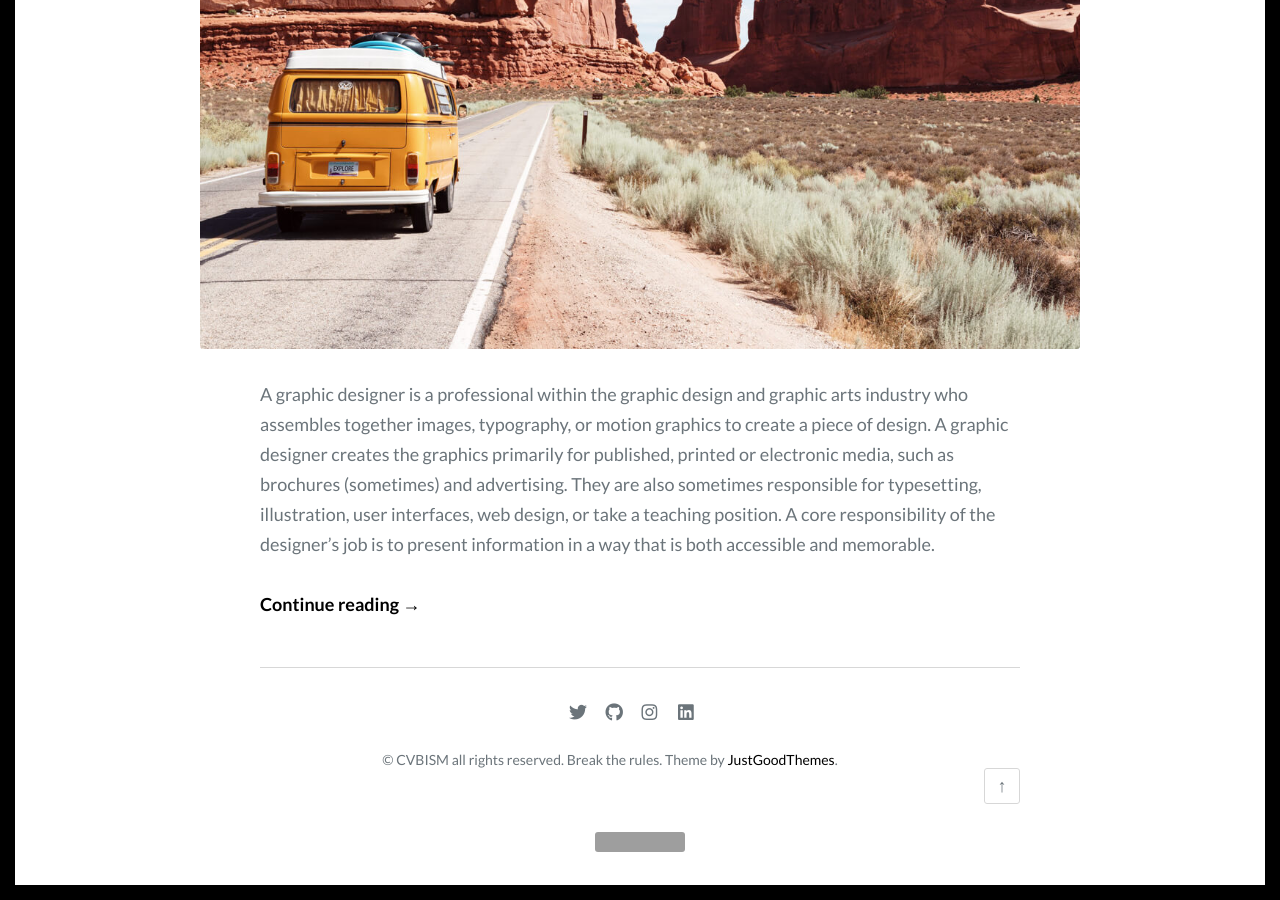
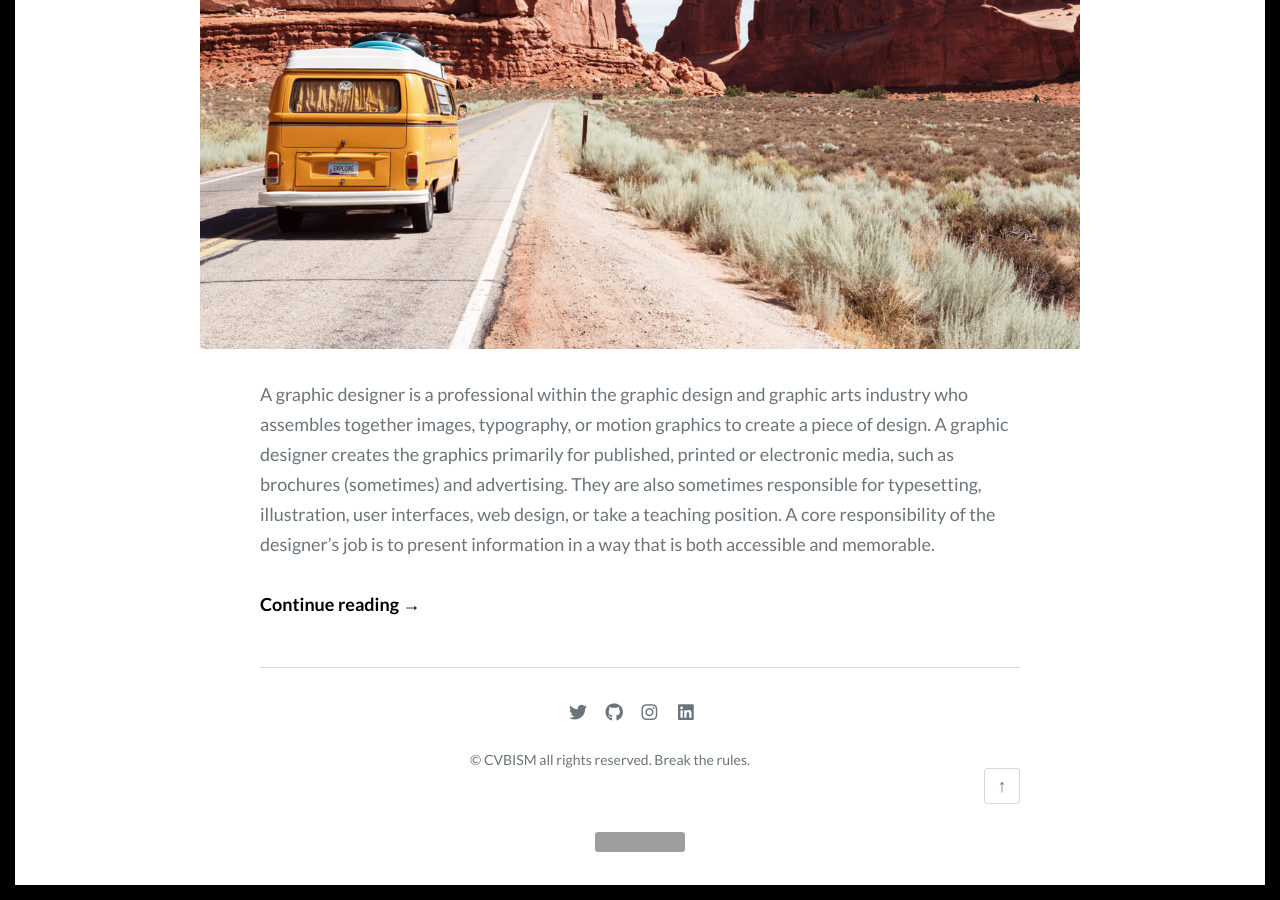
Before and after one commit to cvbism/Scriptor-Jekyll-Theme, a Jekyll site: the page built from index.html, in a window 1280 px wide and 900 px high, scrolled down 1532 px. Built offline with Jekyll 4.4.1, drawn with Linux system fonts in a browser that asks for light colours; some web fonts are replaced; the list of posts is cut into pages by our own code; comment, search, counter and statistics services are not loaded; grey boxes are pictures that could not be loaded.

Commit message:
Update _config.yml

```diff
--- a/_config.yml
+++ b/_config.yml
@@ -45,7 +45,7 @@ accent_color: '#000000'
 
 # Site footer
 footer:
-  content: "&copy; CVBISM all rights reserved. Break the rules. Theme by [JustGoodThemes](https://www.justgoodthemes.com)."
+  content: "&copy; CVBISM all rights reserved. Break the rules."
   has_social: true
 
 # Plugins
```
